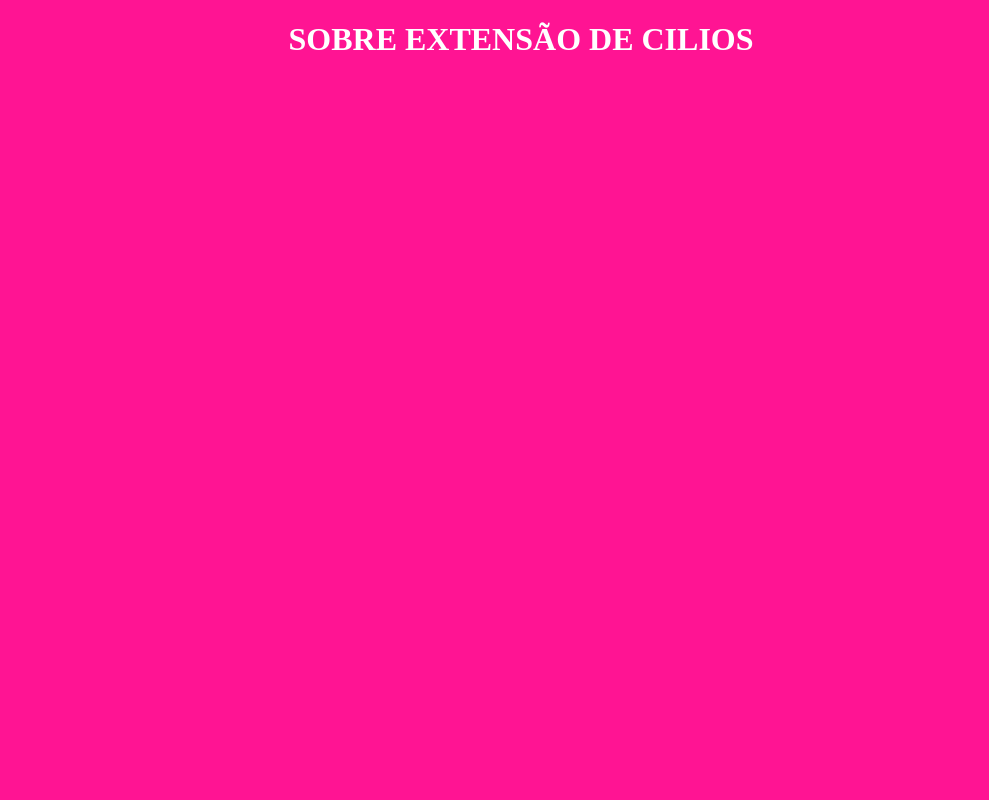
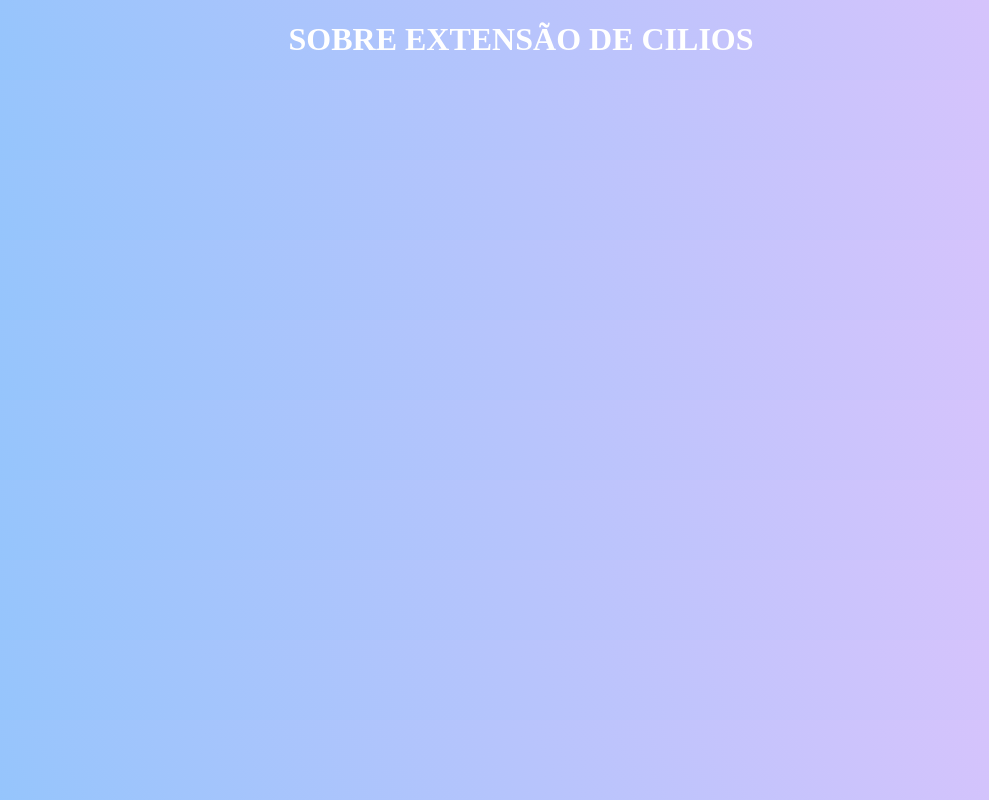
Before and after one commit to fernandes1810/lorenagarcia72, a plain HTML site: page index.html in a window 1280 px wide. Shown: the whole page, without its empty margins (119-1108 px from the left). Drawn offline with Linux system fonts and the light colour scheme.

Commit message:
cor de fundo

```diff
--- a/style.css
+++ b/style.css
@@ -5,5 +5,7 @@ h1{
 }
 
 body {
-    background-color: deeppink;
+    background-color: #8EC5FC;
+background-image: linear-gradient(62deg, #8EC5FC 0%, #E0C3FC 100%);
+
 }
```
